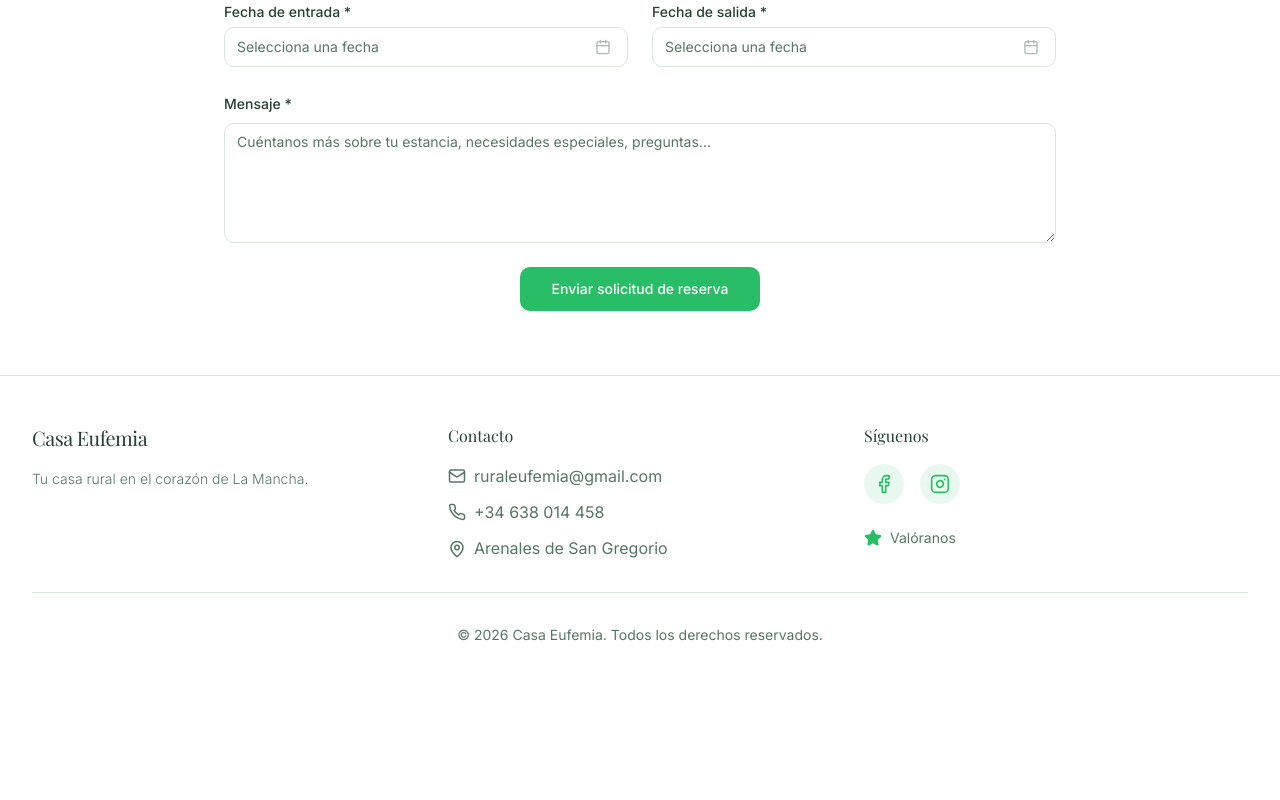
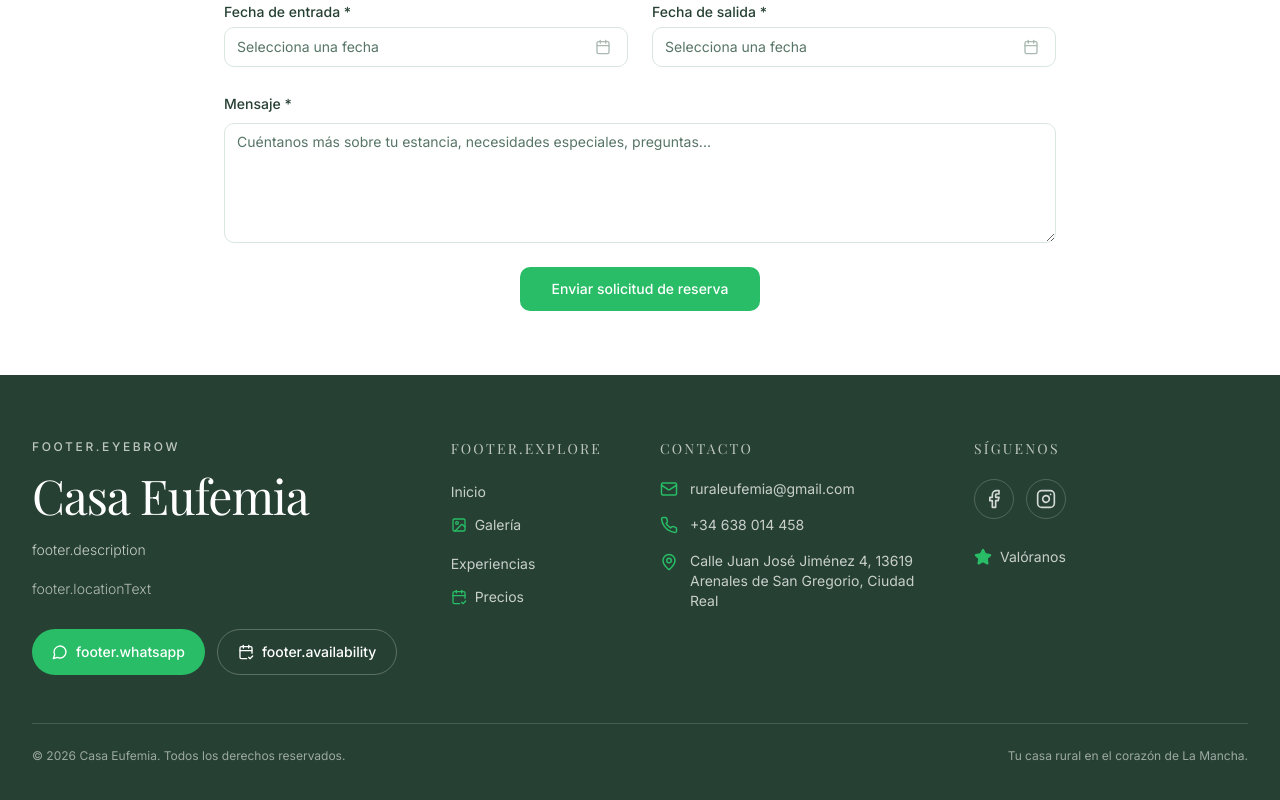
Before and after one commit to ruraleufemia/casa-eufemia-web, a React (Vite) app: page / in a window 1280 px wide. Shown: the part 6625-7425 px from the top of the page. Before the commit the page ends 7318 px from the top, so only its background shows below. Built offline with nearby package versions, Linux system fonts and the light colour scheme; no server answers; the database is empty.

Commit message:
Add SEO redirects, FAQ and reviews

```diff
--- a/src/components/Footer.tsx
+++ b/src/components/Footer.tsx
@@ -1,92 +1,164 @@
-import { Mail, Phone, MapPin, Facebook, Instagram, Star } from "lucide-react";
+import {
+  ArrowUpRight,
+  CalendarCheck2,
+  Facebook,
+  ImageIcon,
+  Instagram,
+  Mail,
+  MapPin,
+  MessageCircle,
+  Phone,
+  Star,
+} from "lucide-react";
+import { Link } from "react-router-dom";
 import { useTranslation } from "react-i18next";
+
+const GOOGLE_MAPS_URL =
+  "https://www.google.com/maps/search/?api=1&query=Casa+Rural+Eufemia,+Calle+Juan+Jos%C3%A9+Jim%C3%A9nez+4,+13619+Arenales+de+San+Gregorio,+Ciudad+Real,+Espa%C3%B1a";
+const WHATSAPP_URL =
+  "https://wa.me/34638014458?text=Hola%2C%20me%20gustar%C3%ADa%20consultar%20disponibilidad%20en%20Casa%20Eufemia.";
 
 const Footer = () => {
   const { t } = useTranslation();
+
+  const quickLinks = [
+    { to: "/", label: t("nav.home") },
+    { to: "/gallery", label: t("nav.gallery"), icon: ImageIcon },
+    { to: "/blog", label: t("nav.experiences") },
+    { to: "/pricing", label: t("nav.pricing"), icon: CalendarCheck2 },
+  ];
+
   return (
-    <footer className="bg-card border-t border-border">
-      <div className="max-w-7xl mx-auto px-4 sm:px-6 lg:px-8 py-12">
-        <div className="grid grid-cols-1 md:grid-cols-3 gap-8 mb-8">
-          {/* Brand */}
-          <div>
-            <h3 className="text-xl font-display font-light tracking-tight text-foreground mb-4">
+    <footer className="overflow-hidden bg-foreground text-background">
+      <div className="mx-auto max-w-7xl px-4 py-14 sm:px-6 lg:px-8 lg:py-16">
+        <div className="grid gap-12 lg:grid-cols-12 lg:gap-10">
+          <div className="lg:col-span-4">
+            <p className="mb-4 text-xs font-medium uppercase tracking-[0.22em] text-primary-foreground/70">
+              {t("footer.eyebrow")}
+            </p>
+            <h2 className="mb-5 font-display text-4xl font-light tracking-tight text-background sm:text-5xl">
               Casa Eufemia
-            </h3>
-            <p className="text-muted-foreground text-sm leading-relaxed mb-4 font-light">
-              {t('footer.tagline')}
+            </h2>
+            <p className="max-w-sm text-sm font-light leading-relaxed text-background/75">
+              {t("footer.description")}
             </p>
+            <p className="mt-4 max-w-sm text-sm font-light leading-relaxed text-background/65">
+              {t("footer.locationText")}
+            </p>
+            <div className="mt-7 flex flex-wrap gap-3">
+              <a
+                href={WHATSAPP_URL}
+                target="_blank"
+                rel="noopener noreferrer"
+                className="inline-flex items-center gap-2 rounded-full bg-primary px-5 py-3 text-sm font-medium text-primary-foreground transition-colors hover:bg-primary/90"
+              >
+                <MessageCircle className="h-4 w-4" />
+                {t("footer.whatsapp")}
+              </a>
+              <Link
+                to="/pricing"
+                className="inline-flex items-center gap-2 rounded-full border border-background/25 px-5 py-3 text-sm font-medium text-background transition-colors hover:border-background/50 hover:bg-background/10"
+              >
+                <CalendarCheck2 className="h-4 w-4" />
+                {t("footer.availability")}
+              </Link>
+            </div>
           </div>
 
-          {/* Contact */}
-          <div>
-            <h4 className="text-base font-light text-foreground mb-4">
-              {t('footer.contact')}
-            </h4>
-            <div className="space-y-3">
+          <div className="lg:col-span-2">
+            <h3 className="mb-5 text-sm font-medium uppercase tracking-[0.16em] text-background/70">
+              {t("footer.explore")}
+            </h3>
+            <nav aria-label={t("footer.explore")}>
+              <ul className="space-y-3">
+                {quickLinks.map(({ to, label, icon: Icon }) => (
+                  <li key={to}>
+                    <Link
+                      to={to}
+                      className="group inline-flex items-center gap-2 text-sm text-background/75 transition-colors hover:text-background"
+                    >
+                      {Icon && <Icon className="h-4 w-4 text-primary" />}
+                      <span>{label}</span>
+                      <ArrowUpRight className="h-3.5 w-3.5 opacity-0 transition-opacity group-hover:opacity-100" />
+                    </Link>
+                  </li>
+                ))}
+              </ul>
+            </nav>
+          </div>
+
+          <div className="lg:col-span-3">
+            <h3 className="mb-5 text-sm font-medium uppercase tracking-[0.16em] text-background/70">
+              {t("footer.contact")}
+            </h3>
+            <div className="space-y-4 text-sm">
               <a
                 href="mailto:ruraleufemia@gmail.com"
-                className="flex items-center gap-2 text-muted-foreground hover:text-primary transition-colors"
+                className="flex items-center gap-3 text-background/75 transition-colors hover:text-background"
               >
-                <Mail size={18} />
+                <Mail className="h-[18px] w-[18px] shrink-0 text-primary" />
                 <span>ruraleufemia@gmail.com</span>
               </a>
               <a
                 href="tel:+34638014458"
-                className="flex items-center gap-2 text-muted-foreground hover:text-primary transition-colors"
+                className="flex items-center gap-3 text-background/75 transition-colors hover:text-background"
               >
-                <Phone size={18} />
+                <Phone className="h-[18px] w-[18px] shrink-0 text-primary" />
                 <span>+34 638 014 458</span>
               </a>
-              <div className="flex items-start gap-2 text-muted-foreground">
-                <MapPin size={18} className="flex-shrink-0 mt-1" />
-                <span>
-                  Arenales de San Gregorio
-                </span>
-              </div>
+              <a
+                href={GOOGLE_MAPS_URL}
+                target="_blank"
+                rel="noopener noreferrer"
+                className="flex items-start gap-3 text-background/75 transition-colors hover:text-background"
+              >
+                <MapPin className="mt-0.5 h-[18px] w-[18px] shrink-0 text-primary" />
+                <span>{t("pricing.address")}</span>
+              </a>
             </div>
           </div>
 
-          {/* Social & Info */}
-          <div>
-            <h4 className="text-base font-light text-foreground mb-4">
-              {t('footer.followUs')}
-            </h4>
-            <div className="flex gap-4 mb-6">
+          <div className="lg:col-span-3">
+            <h3 className="mb-5 text-sm font-medium uppercase tracking-[0.16em] text-background/70">
+              {t("footer.followUs")}
+            </h3>
+            <div className="mb-7 flex gap-3">
               <a
                 href="https://www.facebook.com/profile.php?id=61579453261697"
                 target="_blank"
                 rel="noopener noreferrer"
-                className="w-10 h-10 rounded-full bg-primary/10 text-primary hover:bg-primary hover:text-primary-foreground flex items-center justify-center transition-colors"
+                className="flex h-10 w-10 items-center justify-center rounded-full border border-background/20 text-background/80 transition-colors hover:border-primary hover:bg-primary hover:text-primary-foreground"
                 aria-label="Facebook"
               >
-                <Facebook size={20} />
+                <Facebook className="h-5 w-5" />
               </a>
               <a
                 href="https://www.instagram.com/casa_eufemia"
                 target="_blank"
                 rel="noopener noreferrer"
-                className="w-10 h-10 rounded-full bg-primary/10 text-primary hover:bg-primary hover:text-primary-foreground flex items-center justify-center transition-colors"
+                className="flex h-10 w-10 items-center justify-center rounded-full border border-background/20 text-background/80 transition-colors hover:border-primary hover:bg-primary hover:text-primary-foreground"
                 aria-label="Instagram"
               >
-                <Instagram size={20} />
+                <Instagram className="h-5 w-5" />
               </a>
             </div>
             <a
-              href="https://www.google.com/maps/search/?api=1&query=Casa+Eufemia,+Calle+Juan+José+Jiménez+4,+13619+Arenales+de+San+Gregorio,+Ciudad+Real,+España"
+              href={GOOGLE_MAPS_URL}
               target="_blank"
               rel="noopener noreferrer"
-              className="inline-flex items-center gap-2 text-sm text-muted-foreground hover:text-primary transition-colors"
+              className="inline-flex items-center gap-2 text-sm text-background/75 transition-colors hover:text-background"
             >
-              <Star size={18} className="fill-primary text-primary" />
-              <span>{t('footer.reviewUs')}</span>
+              <Star className="h-[18px] w-[18px] fill-primary text-primary" />
+              <span>{t("footer.reviewUs")}</span>
             </a>
           </div>
         </div>
 
-        <div className="border-t border-border pt-8">
-          <p className="text-center text-muted-foreground text-sm">
-            © {new Date().getFullYear()} Casa Eufemia. {t('footer.rights')}
+        <div className="mt-12 flex flex-col gap-3 border-t border-background/15 pt-6 text-xs text-background/55 sm:flex-row sm:items-center sm:justify-between">
+          <p>
+            © {new Date().getFullYear()} Casa Eufemia. {t("footer.rights")}
           </p>
+          <p>{t("footer.tagline")}</p>
         </div>
       </div>
     </footer>
```
